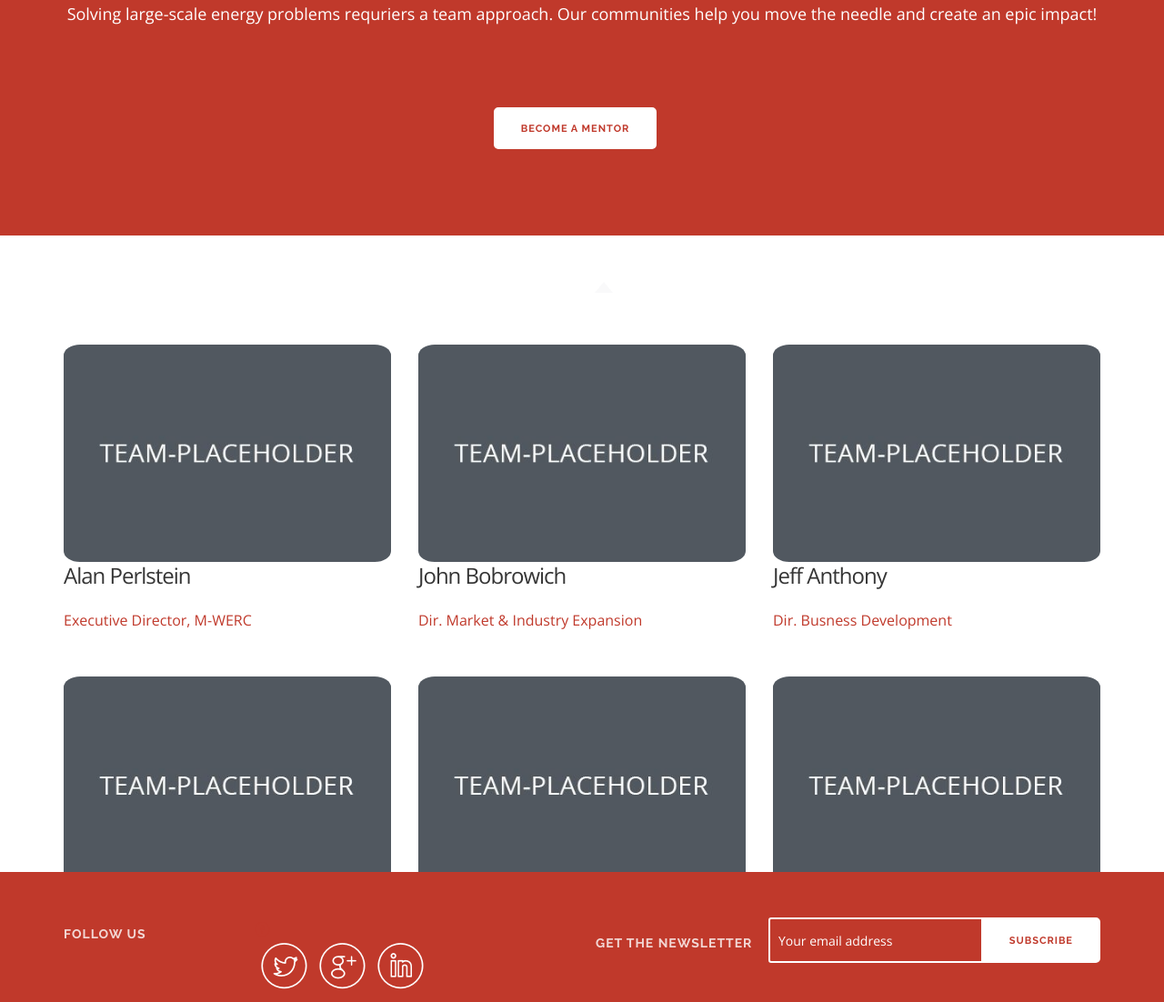
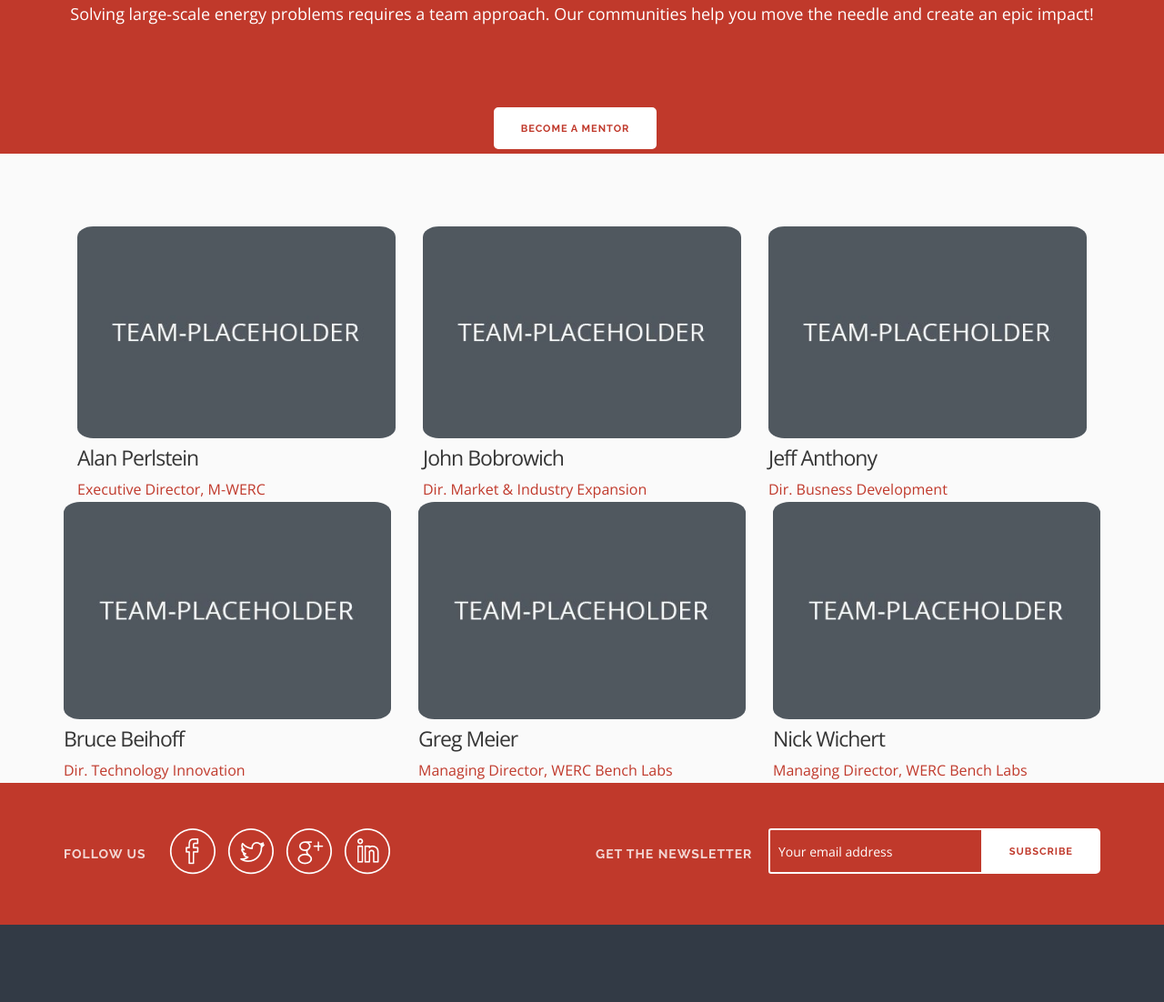
Before and after one commit to mwerc/mwerc.github.io, a plain HTML site: page communities.html in a window 1280 px wide. Shown: the part 983-2085 px from the top of the page at 91% size. Drawn offline with nearby package versions, Linux system fonts and the light colour scheme; no server answers.

Commit message:
5-11-15 5:32 p.m. update

```diff
--- a/communities.html
+++ b/communities.html
@@ -155,38 +155,29 @@
                 <div class="row">
                     <div class="col-md-12">
                         <h2 class="text-white">Meet our Mentors</h2>
-                        <p class="large text-white">Solving large-scale energy problems requriers a team approach. Our communities help you move the needle and create an epic impact!</p>
+                        <p class="large text-white">Solving large-scale energy problems requires  a team approach. Our communities help you move the needle and create an epic impact!</p>
                         <a class="btn btn-white" href="mailto:janthony@m-werc.org?Subject=Becoming%20a%20Mentor%20at%20WERCBench" target="_top">Become a Mentor</a>
                     </div>
                 </div>
             </div>
         </div>
+    </section>
+    <!-- =============================
+         /END FEATURES TAB
+    ============================== -->
 
-        <div class="row">
-            <div class="col-xs-12">
-                <!-- Features Tab -->
-                <div class="tabs features tab-container">
-                    <ul class="etabs">
-                        <!-- Feature Icon -->
-                        <li class="tab">
-                                <a href="#tab-feature-1">
-                                    <div class="icon-sm">
-                                        <!-- <i class="fa fa-cogs"></i> -->
-                                    </div>
-                    </ul><!-- /End Etabs -->
-
-                    <div class="panel-container">
-
-                        <div class="tab-content" id="tab-feature-1">
-                            <div class="container">
-            <div class="wrapper-xs">
-                <div class="row">
+    <!-- ==================================================
+        MENTORS
+    ======================================================= -->
+    <section class="team light-bg" id="team">
+        <div class="container">
+            <div class="wrapper-md">
                     <!-- Team Box -->
                     <div class="col-sm-4 team-box">
                         <div class="team-img">
                             <img src="assets/images/team-placeholder.jpg" class="img-responsive" alt="">
                         </div>
-                        <h4>Alan Perlstein</h4>
+                        <h4 style="line-height:2px">Alan Perlstein</h4>
                         <p><span class="text-color">Executive Director, M-WERC</span></p>
                     </div>
                     <!-- Team Box -->
@@ -194,7 +185,7 @@
                         <div class="team-img">
                             <img src="assets/images/team-placeholder.jpg" class="img-responsive" alt="">
                         </div>
-                        <h4>John Bobrowich</h4>
+                        <h4 style="line-height:2px">John Bobrowich</h4>
                         <p><span class="text-color">Dir. Market & Industry Expansion</span></p>
                     </div>
                     <!-- Team Box -->
@@ -202,7 +193,7 @@
                         <div class="team-img">
                             <img src="assets/images/team-placeholder.jpg" class="img-responsive" alt="">
                         </div>
-                        <h4>Jeff Anthony</h4>
+                        <h4 style="line-height:2px">Jeff Anthony</h4>
                         <p><span class="text-color">Dir. Busness Development</span></p>
                     </div>
                 </div><!-- /End Row -->
@@ -215,7 +206,7 @@
                         <div class="team-img">
                             <img src="assets/images/team-placeholder.jpg" class="img-responsive" alt="">
                         </div>
-                        <h4>Bruce Beihoff</h4>
+                        <h4 style="line-height:2px">Bruce Beihoff</h4>
                         <p><span class="text-color">Dir. Technology Innovation</span></p>
                     </div>
                     <!-- Team Box -->
@@ -223,7 +214,7 @@
                         <div class="team-img">
                             <img src="assets/images/team-placeholder.jpg" class="img-responsive" alt="">
                         </div>
-                        <h4>Greg Meier</h4>
+                        <h4 style="line-height:2px">Greg Meier</h4>
                         <p><span class="text-color">Managing Director, WERC Bench Labs</span></p>
                     </div>
                     <!-- Team Box -->
@@ -231,19 +222,16 @@
                         <div class="team-img">
                             <img src="assets/images/team-placeholder.jpg" class="img-responsive" alt="">
                         </div>
-                        <h4>Nick Wichert</h4>
+                        <h4 style="line-height:2px">Nick Wichert</h4>
                         <p><span class="text-color">Managing Director, WERC Bench Labs</span></p>
                     </div>
                 </div><!-- /End Row -->
             </div><!-- End Wrapper -->
-        </div><!--/End Container -->                </div><!-- / End Tabs -->
-            </div><!-- /End Col -->
-        </div><!-- /End Row -->
+        </div><!--/End Container -->
     </section>
     <!-- =============================
-         /END FEATURES TAB
+         /END MENTOR SECTION
     ============================== -->
-
     <!-- ==================================================
         NEWSLETTER AND SOCIAL DIVIDER
     ======================================================= -->
```
